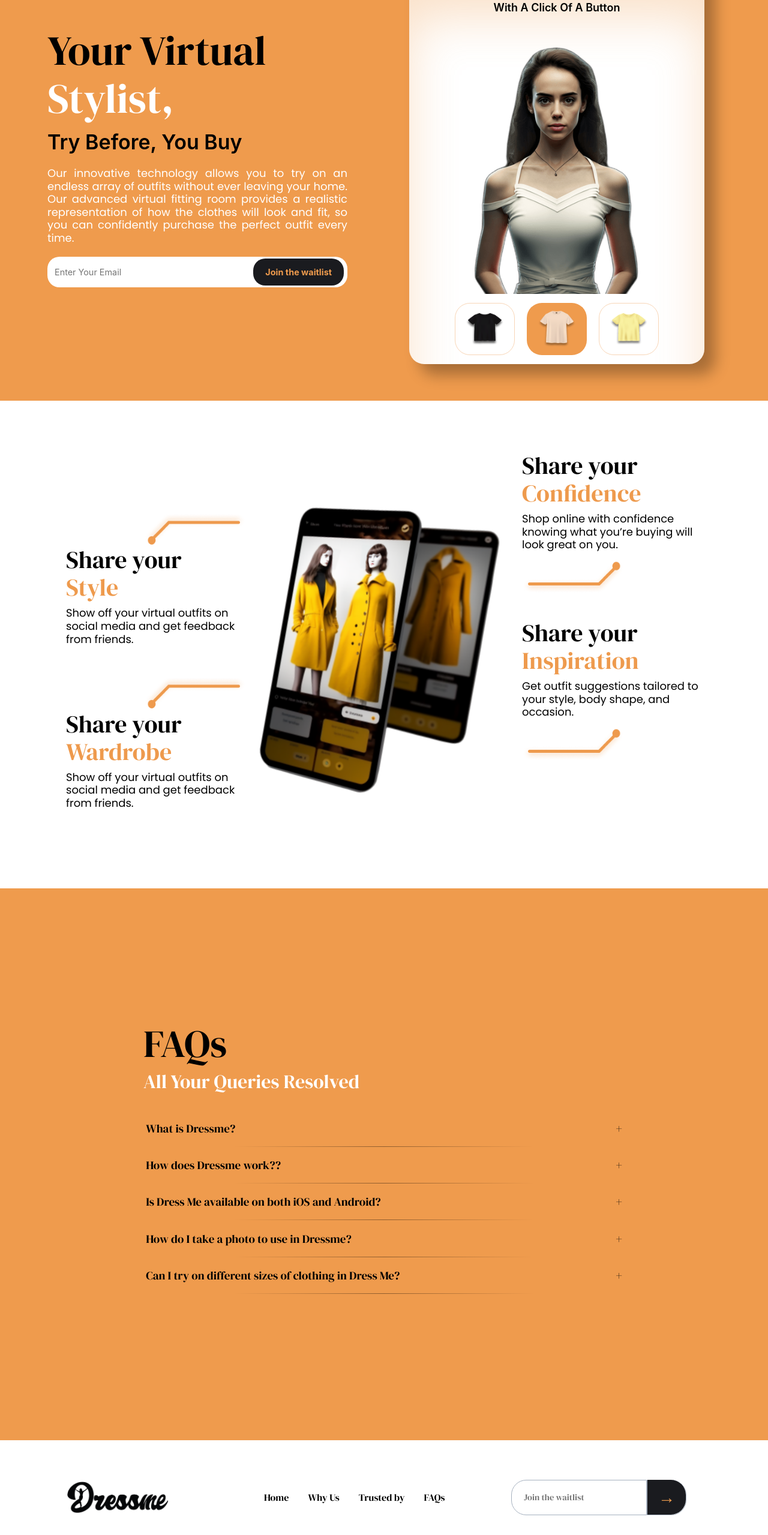
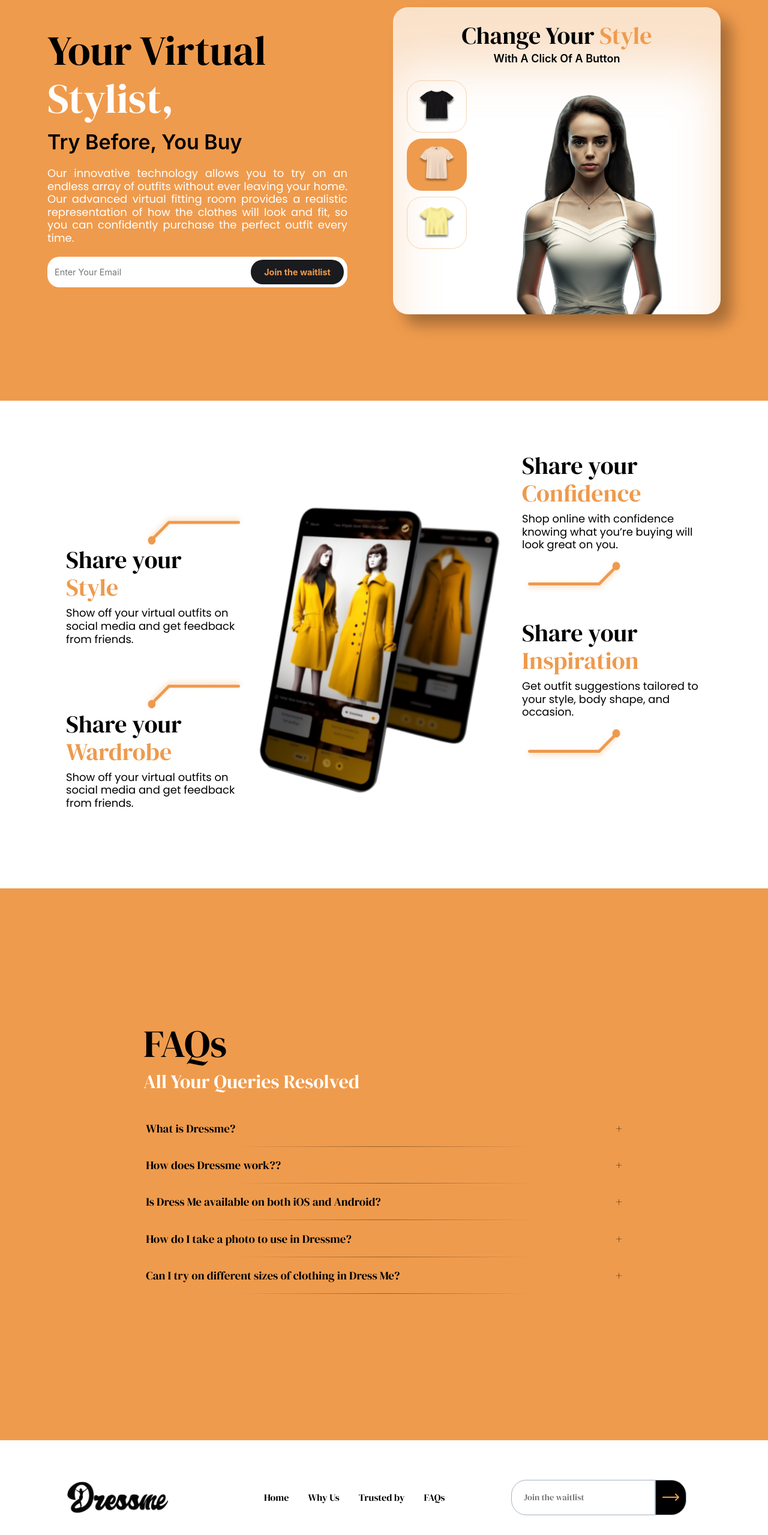
Before and after one commit to Dwarf-AI/dressmeofficial, a React (Create React App) app: page / in a window 1280 px wide. Shown: the part 207-2766 px from the top of the page at 60% size. Built offline with nearby package versions, Linux system fonts and the light colour scheme.

Commit message:
feat: made ui changes

```diff
--- a/package.json
+++ b/package.json
@@ -3,11 +3,14 @@
   "version": "0.1.0",
   "private": true,
   "dependencies": {
+    "@emailjs/browser": "^3.10.0",
     "@react-spring/web": "^9.7.0",
     "@testing-library/jest-dom": "^5.16.5",
     "@testing-library/react": "^13.4.0",
     "@testing-library/user-event": "^13.5.0",
+    "axios": "^1.3.4",
     "bootstrap": "^5.3.0-alpha1",
+    "emailjs-com": "^3.2.0",
     "framer-motion": "^9.1.6",
     "react": "^18.2.0",
     "react-bootstrap": "^2.7.2",
--- a/public/index.html
+++ b/public/index.html
@@ -14,6 +14,8 @@
       manifest.json provides metadata used when your web app is installed on a
       user's mobile device or desktop. See https://developers.google.com/web/fundamentals/web-app-manifest/
     -->
+    <link rel="stylesheet" type="text/css" href="https://fonts.googleapis.com/css?family=Poppins" />
+
     <link rel="manifest" href="%PUBLIC_URL%/manifest.json" />
 
     <link rel="stylesheet" href="https://cdn.jsdelivr.net/npm/bootstrap@4.6.2/dist/css/bootstrap.min.css" integrity="sha384-xOolHFLEh07PJGoPkLv1IbcEPTNtaed2xpHsD9ESMhqIYd0nLMwNLD69Npy4HI+N" crossorigin="anonymous">
@@ -34,5 +36,13 @@
     <script src="https://cdn.jsdelivr.net/npm/jquery@3.5.1/dist/jquery.slim.min.js" integrity="sha384-DfXdz2htPH0lsSSs5nCTpuj/zy4C+OGpamoFVy38MVBnE+IbbVYUew+OrCXaRkfj" crossorigin="anonymous"></script>
 <script src="https://cdn.jsdelivr.net/npm/popper.js@1.16.1/dist/umd/popper.min.js" integrity="sha384-9/reFTGAW83EW2RDu2S0VKaIzap3H66lZH81PoYlFhbGU+6BZp6G7niu735Sk7lN" crossorigin="anonymous"></script>
 <script src="https://cdn.jsdelivr.net/npm/bootstrap@4.6.2/dist/js/bootstrap.min.js" integrity="sha384-+sLIOodYLS7CIrQpBjl+C7nPvqq+FbNUBDunl/OZv93DB7Ln/533i8e/mZXLi/P+" crossorigin="anonymous"></script>
+<script type="text/javascript"
+        src="https://cdn.jsdelivr.net/npm/@emailjs/browser@3/dist/email.min.js">
+</script>
+<script type="text/javascript">
+  //  (function(){
+  //     emailjs.init("");
+  //  })();
+</script>
   </body>
 </html>
--- a/src/components/HeroSection/HeroSection.js
+++ b/src/components/HeroSection/HeroSection.jsx
@@ -7,13 +7,21 @@
 import Thumb3 from "../../assets/thumb3.png";
 import { motion } from "framer-motion";
 import "./HeroSection.scss";
+import { SERVICE_ID, TEMPLATE_ID, PUBLIC_KEY } from "../../constant";
+import emailjs from  'emailjs-com';
+import { useState } from "react";
+import {emailValidator} from '../../utils/index'
+
+
 
 function HeroSection() {
   // const springs = useSpring({
   //   from: { x: 0 },
   //   to: { x: 100 },
   // });
-
+  const [email, setEmail] = useState('');
+  const [emailErr, setEmailErr] = useState('');
+  const [emailSent, setEmailSent] = useState(false);
   const images = [
     {
       original: Model1,
@@ -28,6 +36,26 @@
       thumbnail: Thumb3,
     },
   ];
+  const formHandler = (e)=>{
+    e.preventDefault();
+    if(emailValidator(email)){
+      emailjs.send(SERVICE_ID, TEMPLATE_ID,{from_name: email},PUBLIC_KEY)
+      .then((result) => {
+        if(result.text === "OK") {
+          setEmailSent(true);
+        }
+    }, (error) => {
+    });
+    }
+    else{
+      setEmailErr("Please provide a valid email*");
+      setTimeout(()=>{
+        setEmailErr("");
+      },3000);
+    }
+
+  }
+
   return (
     // <animated.div style={springs}>
     <div className="heroSection">
@@ -54,14 +82,20 @@
                 clothes will look and fit, so you can confidently purchase the
                 perfect outfit every time.
               </p>
+              {!emailSent ?
               <div className="buttonBox">
                 <div class="searchbox-wrap">
-                  <input type="email" placeholder="Enter Your Email" />
-                  <button>
+                  <input type="email" placeholder="Enter Your Email" value={email} onChange = {(e)=>setEmail(e.target.value)}/>
+                  <button onClick={formHandler}>
                     <span>Join the waitlist</span>
                   </button>
                 </div>
-              </div>
+                  {emailErr &&
+                    <div className="err-field">{emailErr}</div>}
+              </div> :
+              <button className="emailSent">
+              <span>Thank you !</span>
+            </button>}
             </motion.div>
           </div>
           <div className="col-lg-6 col-12 d-flex align-itmes-center justify-content-center">
@@ -83,7 +117,7 @@
                 useBrowserFullscreen={false}
                 items={images}
                 showFullscreenButton={false}
-                thumbnailPosition={"bottom"}
+                thumbnailPosition={window.outerWidth < 1000 ? "top" : "left"}
                 autoPlay={true}
               />
             </motion.div>
--- a/src/components/HeroSection/HeroSection.scss
+++ b/src/components/HeroSection/HeroSection.scss
@@ -9,6 +9,8 @@
   padding: 0 5%;
 
   .outer-div {
+    width: 100%;
+    height: fit-content;
     color: #000;
     background: #ffffff;
     box-shadow: 18px 18px 25px 0 rgb(0 0 0 / 30%),
@@ -18,7 +20,6 @@
     flex-direction: column;
     justify-content: center;
     align-items: center;
-    width: 90%;
     h1 {
       padding-top: 5%;
       font-size: 40px;
@@ -38,7 +39,7 @@
       line-height: 1.2;
     }
     .image-gallery-content .image-gallery-slide .image-gallery-image {
-      max-width: 450px;
+      max-width: 400px;
     }
     .image-gallery-thumbnail-image {
       height: 85px;
@@ -46,7 +47,7 @@
     }
     .image-gallery-thumbnail {
       border-radius: 25px;
-      margin: 10px;
+      margin: 10px 0px;
       border: 1px solid rgba(238, 154, 77, 0.4);
     }
     .image-gallery-thumbnail.active,
@@ -88,9 +89,17 @@
       margin-bottom: 20px;
     }
     .buttonBox {
+      .err-field{
+          font-size: 0.9em;
+          font-weight: bold;
+          color: #fff;
+          padding-left: 10px;
+          margin-top: 10px;
+      }
       .searchbox-wrap {
         display: flex;
         width: 100%;
+
         input {
           flex: 1;
           padding: 15px 12px;
@@ -104,6 +113,7 @@
           border-bottom-left-radius: 20px;
           box-shadow: none;
           border: none;
+          width: 100%;
         }
         input:focus {
           outline: none;
@@ -122,9 +132,9 @@
           cursor: hand;
 
           span {
-            // width: 100%;
-            width: 400px;
-            padding: 14px 20px;
+            display: inline-block;
+            width: 155px;
+            padding: 10px 20px;
             font-size: 0.9em;
             font-weight: bold;
             color: #ef9b4d;
@@ -138,9 +148,29 @@
         }
       }
     }
+    .emailSent{
+      width: 100%;
+      background-color:transparent;
+      border: none;
+      span {
+
+        display: block;
+        padding: 10px 20px;
+        font-size: 0.9em;
+        font-weight: bold;
+        color: #ef9b4d;
+        background-color: #1a1b1f;
+        border-radius: 20px;
+
+        &:hover {
+          background-color: #1a1b1f;
+        }
+      }
+    }
   }
 }
 @media screen and (max-width: 600px) {
+
   .heroSection {
     padding: 30px 0 50px 0;
   }
@@ -170,3 +200,11 @@
     }
   }
 }
+
+@media only screen and (max-width: 600px) {
+  .image-gallery-thumbnail {
+    border-radius: 25px;
+    margin: 0px 10px !important;
+    border: 1px solid rgba(238, 154, 77, 0.4);
+  }
+}
--- a/src/components/footer/Footer.js
+++ b/src/components/footer/Footer.js
@@ -1,6 +1,7 @@
 import React from "react";
 import "./Footer.scss";
 import NavLogo from "./../../assets/Logo.png";
+import rightArrow from '../../assets/right-arrow.png';
 
 function Footer() {
   return (
@@ -49,16 +50,17 @@
               <div class="searchbox-wrap">
                 <input type="text" placeholder="Join the waitlist" />
                 <button>
-                  <span>&#8594;</span>
+                  <img src={rightArrow} />
                 </button>
               </div>
             </div>
           </div>
+
           <div className="row footer-lower">
-            <div className=" col-md-6 py-3 text-left ">
+            <div className={`col-md-6 py-3 ${window.outerWidth < 500 ? 'text-center' : 'text-left'}`}>
               © 2023 Dressme. All rights reserved
             </div>
-            <div className=" col-md-6 py-3  text-right">
+            <div className={`col-md-6 py-3 ${window.outerWidth < 500 ? 'text-center' : 'text-right'}`}>
               hello@dressmeofficial.com
             </div>
           </div>
--- a/src/components/footer/Footer.scss
+++ b/src/components/footer/Footer.scss
@@ -31,6 +31,8 @@
       }
 
       button {
+        border: solid 1px #a6b1bf;
+
         padding: 0;
         background-color: #fff;
         -webkit-border-top-right-radius: 25px;
@@ -42,24 +44,12 @@
         border: solid 1px #a6b1bf;
         cursor: pointer;
         cursor: hand;
+        background-color: #000;
+        img{
+          filter: invert(70%) sepia(95%) saturate(703%) hue-rotate(324deg) brightness(99%) contrast(90%);
+          padding: 10px;
+        }
 
-        span {
-          padding: 10px 18px;
-          font-size: 28px;
-          text-transform: uppercase;
-          font-weight: 300;
-          color: #ef9b4d;
-          background-color: #1a1b1f;
-          border-top-right-radius: 25px;
-          border-bottom-right-radius: 25px;
-
-          // box-shadow: 2px 4px 6px rgba(0, 0, 0, 0.19);
-
-          &:hover {
-            background-color: #1a1b1f;
-            // box-shadow: 2px 2px 4px rgba(0, 0, 0, 0.19);
-          }
-        }
       }
     }
     .footer-lower {
--- /dev/null
+++ b/src/constant.js
@@ -0,0 +1,3 @@
+export const PUBLIC_KEY = '2IWulMJHuaOx0csQI';
+export const TEMPLATE_ID = 'template_0seub8k';
+export const SERVICE_ID = 'default_service';
--- /dev/null
+++ b/src/utils/index.js
@@ -0,0 +1,10 @@
+export const emailValidator = (email) => {
+    if (!email) return false;
+    const mailformat = /^\w+([\.-]?\w+)*@\w+([\.-]?\w+)*(\.\w{2,3})+$/;
+    if (email.match(mailformat)) {
+        return true;
+    }
+    else {
+        return false;
+    }
+}
```
Also changed, not shown: src/assets/right-arrow.png (added), 1 other file (tests, documents, lock files or other folders).
